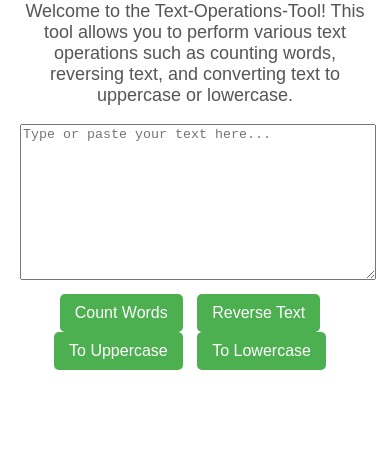
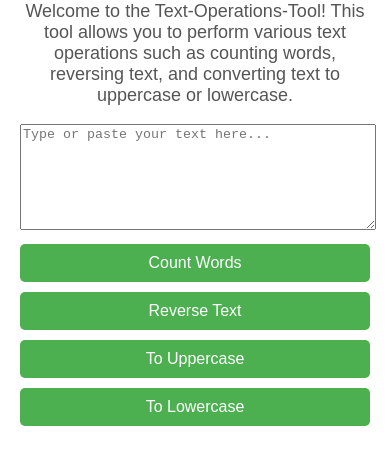
Before and after one commit to VaishnaviGund42/text-operations-tool, a plain HTML site: page index.html in a window 390 px wide. Shown: the part 79-544 px from the top of the page. Drawn offline with Linux system fonts and the light colour scheme.

Commit message:
to make the responsive

```diff
--- a/index.html
+++ b/index.html
@@ -76,6 +76,17 @@
         transform: none;
         color: #666;
     }
+
+    @media (max-width: 600px) {
+        button {
+            width: 100%;
+            margin-bottom: 10px;
+        }
+        textarea {
+            height: 100px;
+        }
+
+    }
     </style>
 <body>
 <h1>Text Operations Tool</h1>
```
